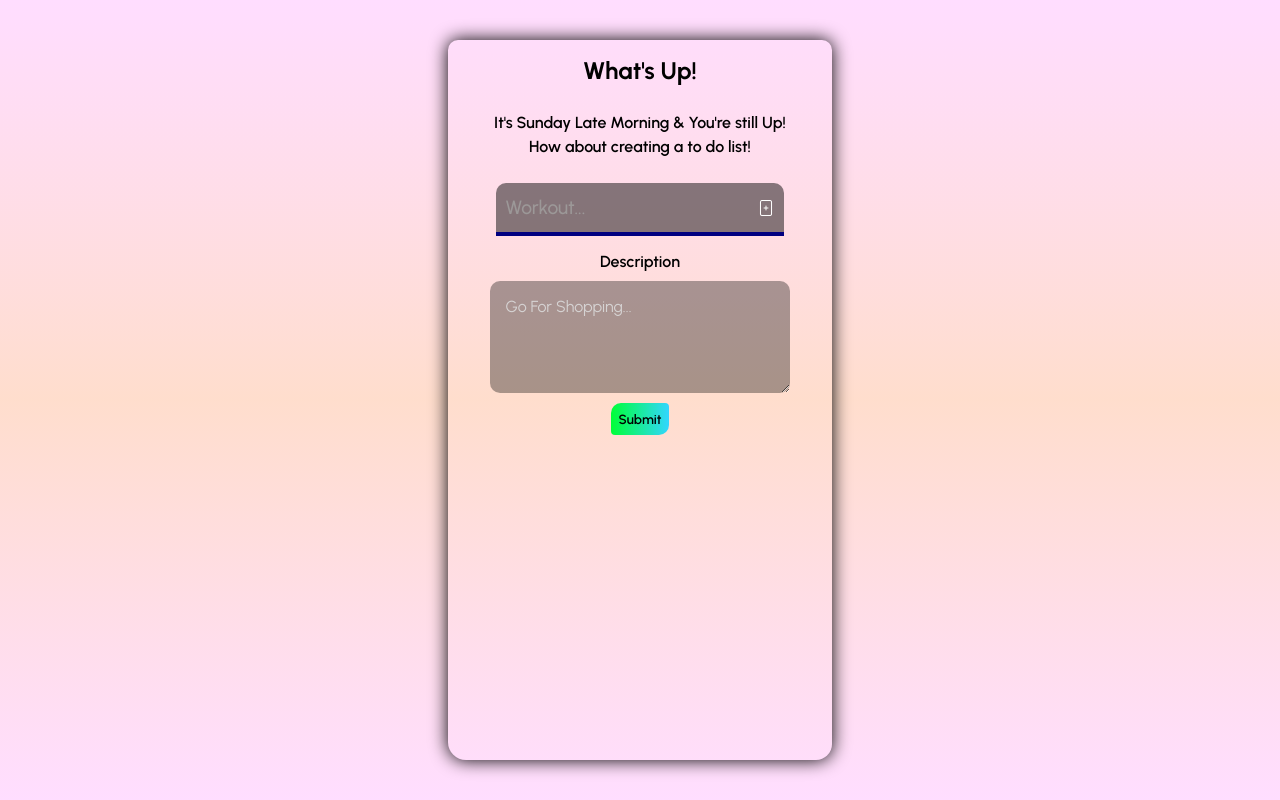
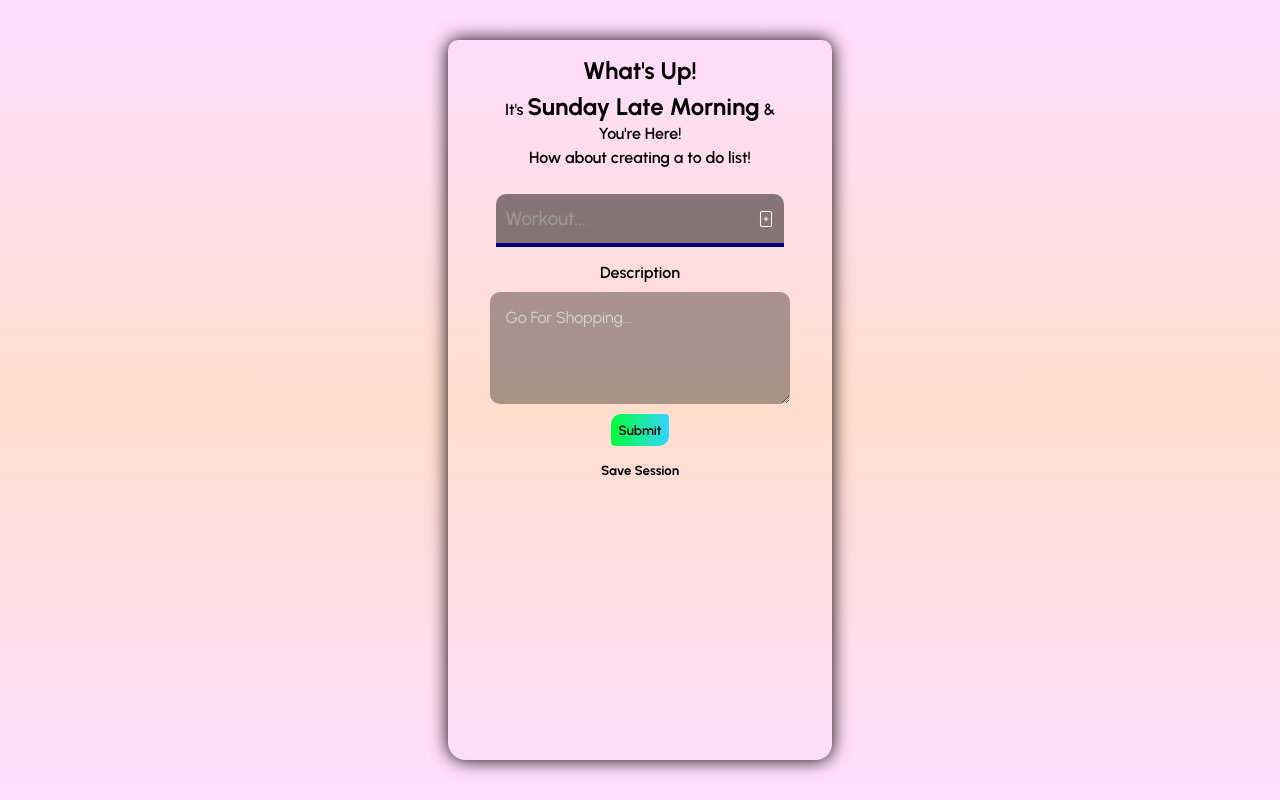
Before and after one commit to mza-codes/TodoApp-mza, a React (Create React App) app: page / in a window 1280 px wide. Built offline with nearby package versions, Linux system fonts and the light colour scheme.

Commit message:
Added LocalStorage Fetch

```diff
--- a/src/App.css
+++ b/src/App.css
@@ -74,7 +74,7 @@ body{
 }
 
 .addData h2 {
-  margin: 16px;
+  margin: 16px 0px 0px 0px;
 }
 
 .addData p {
@@ -83,6 +83,10 @@ body{
   font-weight: 600;
   max-width: 80%;
   line-height: 24px;
+}
+
+.addData p b{
+  font-size: 1.5rem !important;
 }
 
 .addBtn {
--- a/src/Components/centerSection.css
+++ b/src/Components/centerSection.css
@@ -54,3 +54,16 @@
     transform: scale(1.1);
 
 }
+
+.toggleBtn{
+    display: flex;
+    flex-direction: column;
+    align-items: center;
+    justify-content: center;
+    gap: 8px;
+
+}
+.toggleBtn iconify-icon{
+    scale: 1.9;
+    cursor: pointer;
+}
--- a/src/Home.jsx
+++ b/src/Home.jsx
@@ -4,18 +4,17 @@ import { timeGreeting } from './Utils/TimeUtils';
 import './Components/leftSection.css';
 import './Components/rightSection.css';
 import './Components/centerSection.css';
+
 function Home() {
     const today = new Date().toLocaleString("en-IN", { weekday: "long", });
+    const time = timeGreeting[new Date().getHours()];
     const [err, setErr] = useState(false);
-    const time = timeGreeting[new Date().getHours()];
     const [text, setText] = useState("");
     const [desc, setDesc] = useState("");
     const [todos, setTodos] = useState([]);
     const [completedTodos, setCompletedTodos] = useState([]);
     const [deleted, setDeleted] = useState([]);
-    const [userTodos, setUserTodos] = useState([]);
-
-    console.log('USERTODOS', userTodos);
+    const [saveSession, setSaveSession] = useState(true);
 
     const regEx = /^[a-zA-Z][a-zA-Z ]*$/;
 
@@ -38,7 +37,7 @@ function Home() {
             setText("");
             setErr(false);
             setDesc("");
-            // localStorage.setItem("mza-TodoApp", JSON.stringify(todos));
+            updateLocalStorage(todoItem);
             return;
         };
     };
@@ -48,6 +47,7 @@ function Home() {
         data.deleted = true;
         data.pending = false;
         setDeleted((current) => ([...current, data]));
+        updateLocalStorage(data);
     };
 
     const handleDone = (data) => {
@@ -55,33 +55,39 @@ function Home() {
         data.completed = true;
         data.pending = false;
         setCompletedTodos((curr) => ([...curr, data]));
+        updateLocalStorage(data);
     };
 
-    useEffect(() => {
-        const data = localStorage.getItem("mza-TodoApp");
-        if (data !== null || undefined) {
-            setTodos(JSON.parse(data));
+    const deleteTodo = (data) => {
+        setDeleted((curr) => ([...curr.filter((item) => data.id !== item.id)]));
+        updateLocalStorage(data);
     };
-    }, []);
 
-    // useEffect(() => {
-
-    // }, []);
-
-    window.onbeforeunload = () => {
+    const updateLocalStorage = (data) => {
+        if (saveSession) {
             console.log("saving");
             const userData = {
                 todos: todos, completedTodos: completedTodos, deleted: deleted
             };
-        setUserTodos((current) => ([...current, userData]));
+            console.log("userDataTosave Locally", userData);
             localStorage.setItem("mza-TodoApp", JSON.stringify(userData));
             console.log("saved DATA");
-        return "Session will be lost";
+            return true;
+        } else {
+            console.log("unSaved Data user not ticked");
+            return false;
+        };
     };
 
     useEffect(() => {
-        console.log('SETTING TO USER ARRAY');
-
+        let data = localStorage.getItem("mza-TodoApp");
+        if (data !== null || undefined) {
+            data = JSON.parse(data);
+            setTodos(data.todos);
+            setDeleted(data.deleted);
+            setCompletedTodos(data.completedTodos);
+            return;
+        };
     }, []);
 
     return (
@@ -105,7 +111,7 @@ function Home() {
                             {deleted?.map((todo, i) => (
                                 <div className={`doneItem ${"deleted"}`} key={i}>
                                     {todo.task.substring(0, 18)}
-                                    <div className="deletedBtn" onClick={e => console.log(e)}>
+                                    <div className="deletedBtn" onClick={e => deleteTodo(todo)}>
                                         <i className="bi bi-file-earmark-x-fill"></i>
                                     </div>
                                 </div>
@@ -118,7 +124,7 @@ function Home() {
                 <div className="centerWrapper">
                     <div className="addData">
                         <h2>What's Up!</h2>
-                        <p>It's {today} {time} & You're still Up! <br />
+                        <p>It's <b>{today} {time}</b> & You're Here! <br />
                             How about creating a to do list!</p>
                         <input type="text" maxLength="50" name='todo' className={`textInput ${err ? "showErr" : ""}`} id='textInput'
                             onKeyPress={e => { if (e.key === "Enter") { setText(e.target.value); handleList() } }}
@@ -132,6 +138,12 @@ function Home() {
                             onKeyPress={e => { if (e.key === "Enter") { setDesc(e.target.value); handleList() } }} ></textarea>
                         {/* <iconify-icon icon="cil:truck" /> */}
                         <button onClick={e => { handleList(); setDesc(""); }}>Submit</button>
+                    </div>
+                    <div className='toggleBtn'>
+                        <h5>Save Session </h5>
+                        <iconify-icon onClick={e => setSaveSession(!saveSession)} style={{ color: `${saveSession ? "green" : "black"}` }}
+                            icon={saveSession ? "foundation:checkbox" : "ic:twotone-check-box-outline-blank"} />
+                        {/* <iconify-icon icon="bxs:checkbox" />  */}
                     </div>
                 </div>
             </div>
```
Lines whose indentation alone changed are shown as unchanged.
